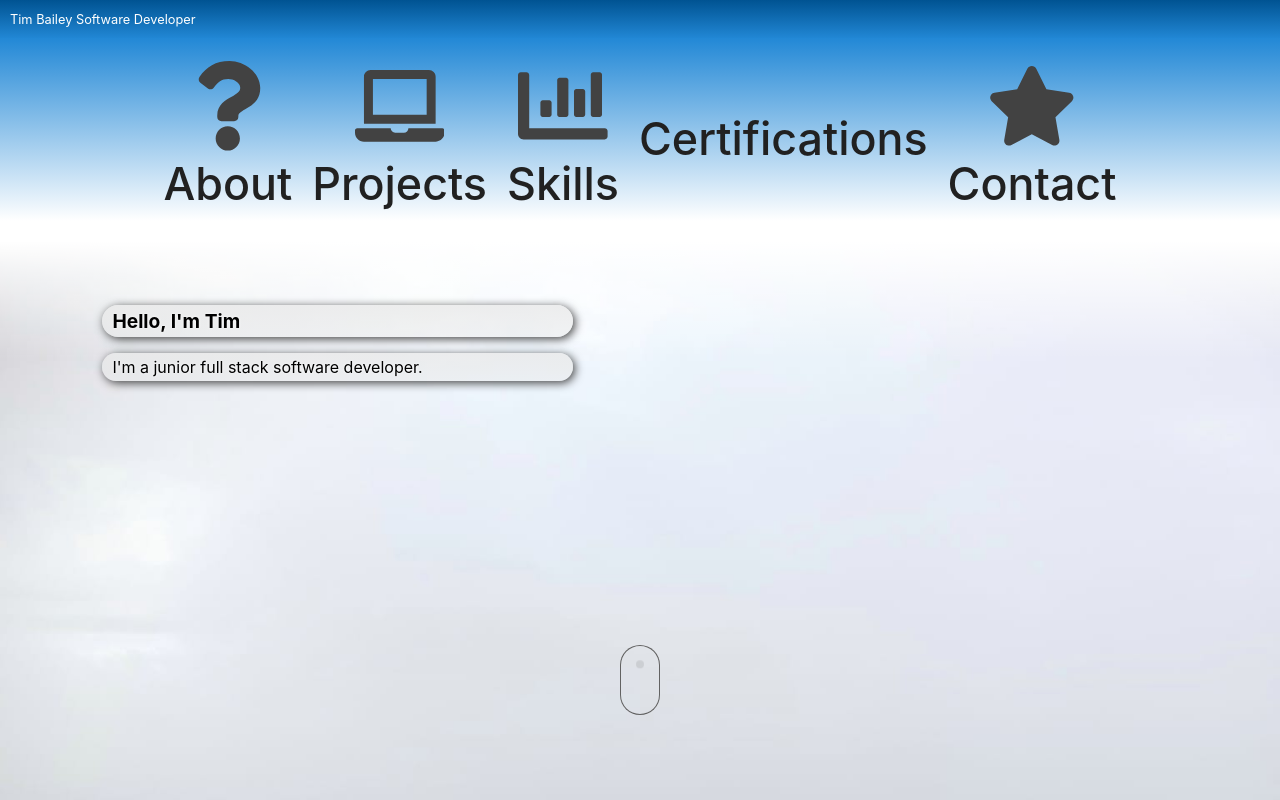
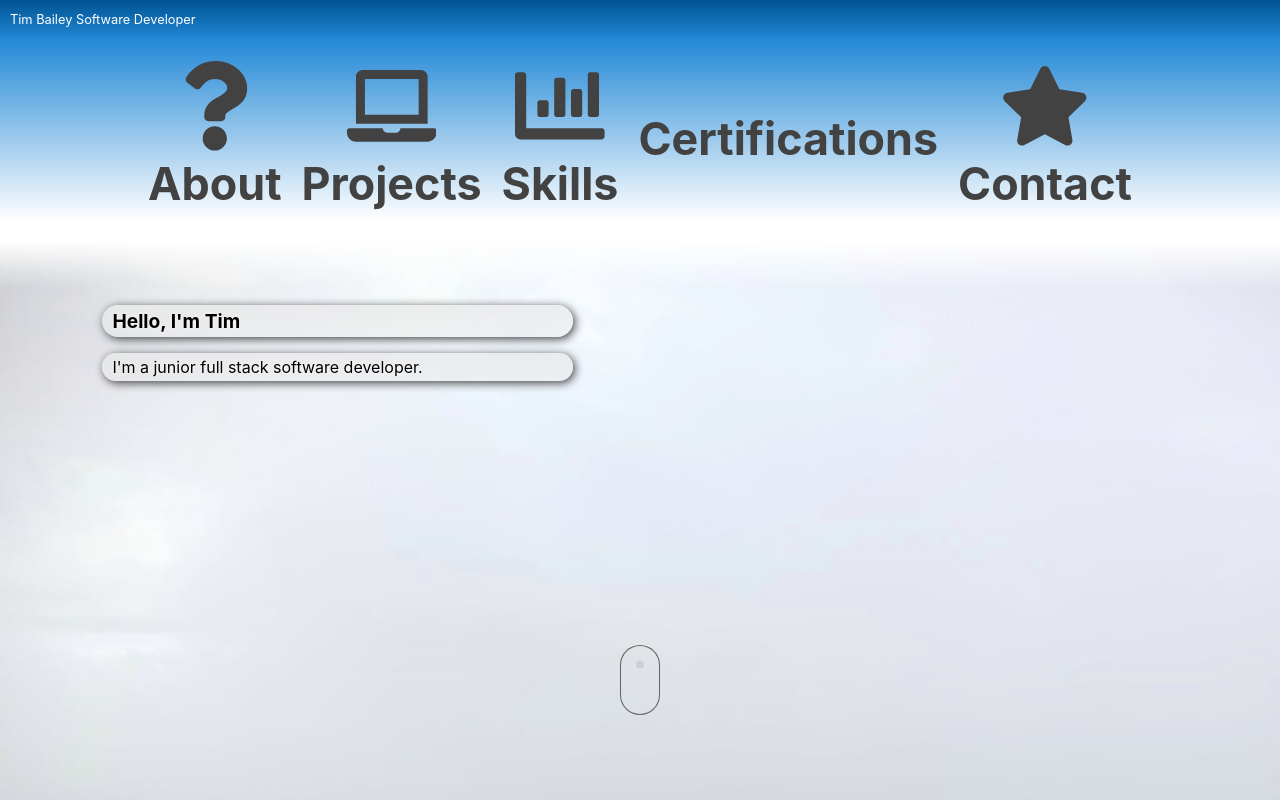
Before and after one commit to t-cbailey/portfolio, a React (Vite) app: page / in a window 1280 px wide. Shown: the top 800 px of the page. Built offline with nearby package versions, Linux system fonts and the light colour scheme; some icons are missing.

Commit message:
styling changes

```diff
--- a/src/App.tsx
+++ b/src/App.tsx
@@ -8,12 +8,15 @@ import Certifications from "./components/Certifications";
 import About from "./components/About";
 import { Routes, Route } from "react-router-dom";
 import SingleProjectPage from "./components/SingleProjectPage";
+import React from "react";
 
 function App() {
+  const [currentPage, setCurrentPage] = React.useState<string>("");
+
   return (
     <>
       <Header />
-      <Nav />
+      <Nav setCurrentPage={setCurrentPage} currentPage={currentPage} />
       <Routes>
         <Route path="/" element={<About />} />
         <Route path="/about" element={<About />} />
--- a/src/components/About.tsx
+++ b/src/components/About.tsx
@@ -93,9 +93,9 @@ function About() {
           {timer && <div className="icon-scroll"></div>}
           <section className="aboutText">
             <p className="aboutBody" id="aboutB">
-              Having recently completed a software development bootcamp at
+              Having recently completed a software development bootcamp at{" "}
               <a href="https://northcoders.com/" target="blank">
-                <span style={{ color: "red" }}> Northcoders</span>
+                Northcoders
               </a>{" "}
               I am looking for my first role in the tech industry.
             </p>
@@ -110,10 +110,8 @@ function About() {
           </section>
           <section className="aboutText">
             <p className="aboutBody" id="aboutD">
-              <Link to="/projects">
-                <span style={{ color: "red" }}>Check out my Projects, </span>
-              </Link>
-              or dowload my CV below.
+              <Link to="/projects">Check out my Projects</Link> or dowload my CV
+              below.
             </p>
           </section>
 
--- a/src/components/Nav.tsx
+++ b/src/components/Nav.tsx
@@ -3,7 +3,17 @@ import "../styling/nav.css";
 import { FaLaptop, FaChartBar, FaQuestion, FaStar } from "react-icons/fa";
 import { PiCertificateBold } from "react-icons/pi";
 import { IconContext } from "react-icons";
-function Nav() {
+import { NavProps } from "../../types/CustomTypes";
+
+function Nav({ currentPage, setCurrentPage }: NavProps) {
+  const handleClick = (event: React.MouseEvent<HTMLAnchorElement>) => {
+    const element = event.currentTarget as HTMLAnchorElement;
+
+    if (element.innerText) {
+      setCurrentPage(element.innerText);
+    }
+  };
+
   return (
     <nav>
       <IconContext.Provider
@@ -14,32 +24,105 @@ function Nav() {
       >
         <ul id="navItems">
           <li className="navItem">
-            <Link to="/about" className="navIcons">
-              <FaQuestion />
+            <Link
+              to="/about"
+              className="navIcons"
+              onClick={handleClick}
+              style={{
+                textDecoration: currentPage === "About" ? "underline" : "none",
+                fontWeight: currentPage === "About" ? "800" : "none",
+                color: currentPage === "About" ? "black" : "#424242",
+              }}
+            >
+              <FaQuestion
+                style={{
+                  fontWeight: currentPage === "About" ? "800" : "none",
+                  color: currentPage === "About" ? "Black" : "#424242",
+                }}
+              />
               About
             </Link>
           </li>
           <li className="navItem">
-            <Link to="/projects" className="navIcons">
-              <FaLaptop />
+            <Link
+              to="/projects"
+              className="navIcons"
+              onClick={handleClick}
+              style={{
+                textDecoration:
+                  currentPage === "Projects" ? "underline" : "none",
+                fontWeight: currentPage === "Projects" ? "800" : "none",
+                color: currentPage === "Projects" ? "Black" : "#424242",
+              }}
+            >
+              <FaLaptop
+                style={{
+                  fontWeight: currentPage === "Projects" ? "800" : "none",
+                  color: currentPage === "Projects" ? "Black" : "#424242",
+                }}
+              />
               Projects
             </Link>
           </li>
           <li className="navItem">
-            <Link to="/skills" className="navIcons">
-              <FaChartBar />
+            <Link
+              to="/skills"
+              className="navIcons"
+              onClick={handleClick}
+              style={{
+                textDecoration: currentPage === "Skills" ? "underline" : "none",
+                fontWeight: currentPage === "Skills" ? "800" : "none",
+                color: currentPage === "Skills" ? "Black" : "#424242",
+              }}
+            >
+              <FaChartBar
+                style={{
+                  fontWeight: currentPage === "Skills" ? "800" : "none",
+                  color: currentPage === "Skills" ? "Black" : "#424242",
+                }}
+              />
               Skills
             </Link>
           </li>
           <li className="navItem">
-            <Link to="/certifications" className="navIcons">
-              <PiCertificateBold />
+            <Link
+              to="/certifications"
+              className="navIcons"
+              onClick={handleClick}
+              style={{
+                textDecoration:
+                  currentPage === "Certifications" ? "underline" : "none",
+                fontWeight: currentPage === "Certifications" ? "800" : "none",
+                color: currentPage === "Certifications" ? "Black" : "#424242",
+              }}
+            >
+              <PiCertificateBold
+                style={{
+                  fontWeight: currentPage === "Certifications" ? "800" : "none",
+                  color: currentPage === "Certifications" ? "Black" : "#424242",
+                }}
+              />
               Certifications
             </Link>
           </li>
           <li className="navItem">
-            <Link to="/contact" className="navIcons">
-              <FaStar />
+            <Link
+              to="/contact"
+              className="navIcons"
+              onClick={handleClick}
+              style={{
+                textDecoration:
+                  currentPage === "Contact" ? "underline" : "none",
+                fontWeight: currentPage === "Contact" ? "800" : "none",
+                color: currentPage === "Contact" ? "Black" : "#424242",
+              }}
+            >
+              <FaStar
+                style={{
+                  fontWeight: currentPage === "Contact" ? "800" : "none",
+                  color: currentPage === "Contact" ? "Black" : "#424242",
+                }}
+              />
               Contact
             </Link>
           </li>
--- a/src/index.css
+++ b/src/index.css
@@ -16,15 +16,16 @@
 
 a {
   font-weight: 500;
-  color: #212121;
-  text-decoration: inherit;
+  color: #000000;
+  text-decoration: underline;
+  font-weight: bold;
 }
 a:hover {
   color: black;
 }
 
 a:visited {
-  color: #626262;
+  color: #000000;
 }
 body {
   min-height: 100vh;
@@ -37,3 +38,11 @@ h1 {
   font-size: 3.2em;
   line-height: 1.1;
 }
+
+button {
+  margin-top: 2%;
+  background-color: rgba(233, 233, 233, 0.8);
+  color: black;
+  border-radius: 5px;
+  font-weight: 600;
+}
--- a/src/styling/about.css
+++ b/src/styling/about.css
@@ -12,7 +12,7 @@
 }
 
 #aboutContainer {
-  background-image: linear-gradient(white 0%, transparent 10%);
+  background-image: linear-gradient(white 0%, transparent 4%);
 }
 
 .aboutText {
@@ -117,10 +117,11 @@
 @keyframes backgroundFade {
   0% {
     opacity: 0%;
-    background-position: center 300px;
+  }
+  30% {
+    opacity: 0%;
   }
   100% {
     opacity: 100%;
-    background-position: center -100px;
   }
 }
--- a/src/styling/contact.css
+++ b/src/styling/contact.css
@@ -14,6 +14,7 @@
   margin-top: 2%;
   margin-bottom: 2%;
   padding: 2%;
+  background-color: rgba(233, 233, 233, 0.8);
 }
 .messageInput {
   width: 100%;
@@ -22,8 +23,5 @@
   margin-bottom: 2%;
   padding: 5%;
   height: 20rem;
+  background-color: rgba(233, 233, 233, 0.8);
 }
-
-#submitButton {
-  margin-top: 2%;
-}
--- a/src/styling/nav.css
+++ b/src/styling/nav.css
@@ -19,6 +19,7 @@ nav {
 .navItem {
   list-style: none;
   font-size: 3.5vw;
+  padding-top: 0px;
 }
 
 .navIcons {
@@ -27,19 +28,14 @@ nav {
   justify-content: center;
   align-items: center;
   padding: 10px;
+  text-decoration: none;
 }
 
-@keyframes slideInFromRight {
+/* @keyframes slideInFromRight {
   0% {
     transform: translateX(100%);
-  }
-  70% {
-    transform: translateX(0);
-  }
-  85% {
-    transform: translateX(3%);
   }
   100% {
     transform: translateX(0);
   }
-}
+} */
--- a/src/styling/singleProjectPage.css
+++ b/src/styling/singleProjectPage.css
@@ -45,10 +45,10 @@
 
 .SPstackitem {
   list-style: none;
-  background-color: #d6f7d3;
+  background-color: #fabb8b;
   margin: 1%;
-  padding: 1%;
-  border-radius: 10px;
+  padding: 1% 2%;
+  border-radius: 5px;
 }
 
 a {
--- a/src/styling/skills.css
+++ b/src/styling/skills.css
@@ -18,7 +18,7 @@
 
 .skills {
   text-align: right;
-  padding-top: 10px;
+  padding-top: 20px;
   padding-bottom: 10px;
   color: #626262;
 }
--- a/types/CustomTypes.d.ts
+++ b/types/CustomTypes.d.ts
@@ -26,3 +26,7 @@ export interface FirebaseConfig {
   messagingSenderId: string;
   appId: string;
 }
+export interface NavProps {
+  setCurrentPage: React.Dispatch<React.SetStateAction<string>>;
+  currentPage: string;
+}
```
